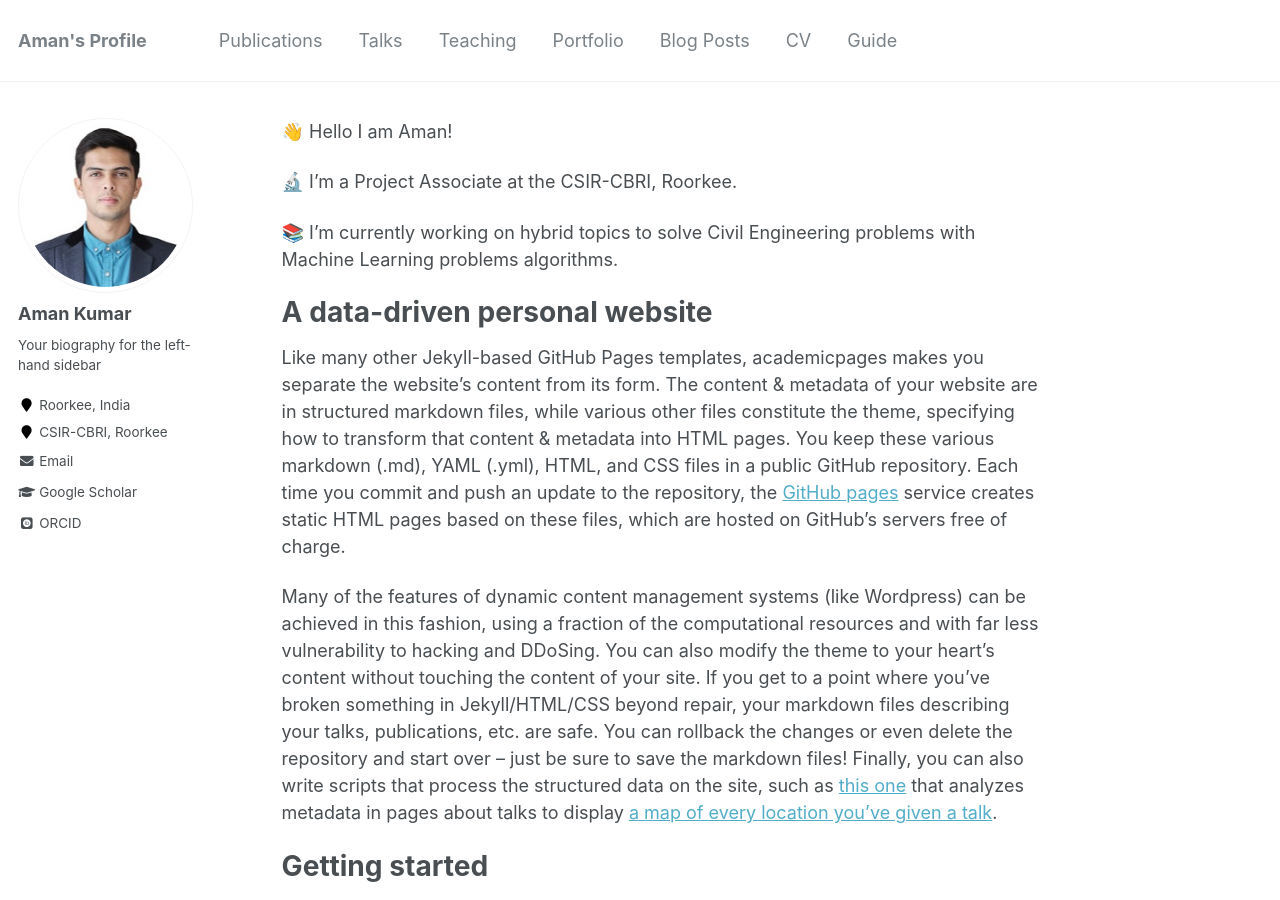
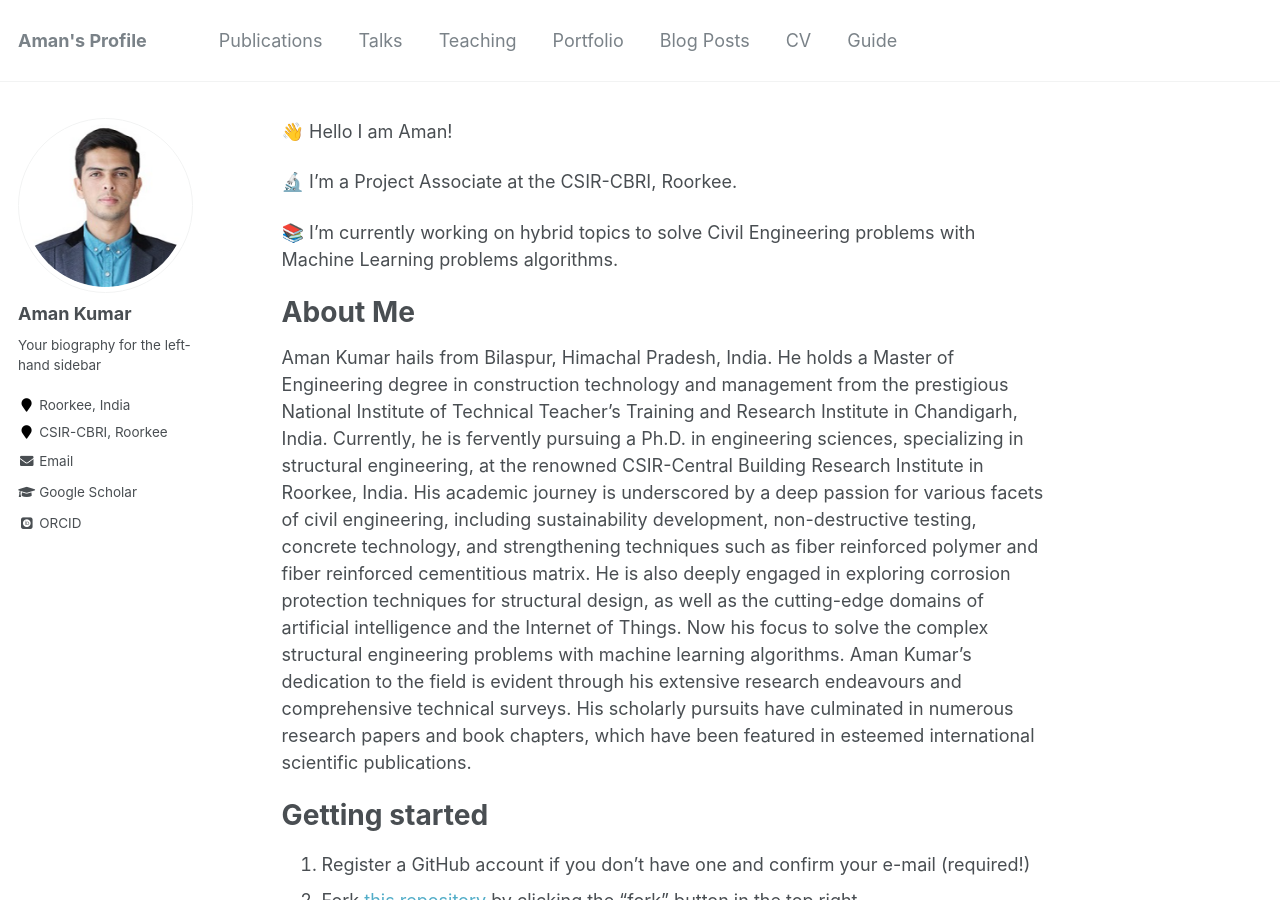
Before and after one commit to mndhiman55/profile, a Jekyll site: the page built from _pages/about.md, in a window 1280 px wide and 900 px high. Built offline with Jekyll 4.4.1, drawn with Linux system fonts in a browser that asks for light colours; some web fonts are replaced.

Commit message:
Update about.md

```diff
--- a/_pages/about.md
+++ b/_pages/about.md
@@ -14,11 +14,12 @@ redirect_from:
 
 📚 I'm currently working on hybrid topics to solve Civil Engineering problems with Machine Learning problems algorithms.
 
-A data-driven personal website
+About Me
 ======
-Like many other Jekyll-based GitHub Pages templates, academicpages makes you separate the website's content from its form. The content & metadata of your website are in structured markdown files, while various other files constitute the theme, specifying how to transform that content & metadata into HTML pages. You keep these various markdown (.md), YAML (.yml), HTML, and CSS files in a public GitHub repository. Each time you commit and push an update to the repository, the [GitHub pages](https://pages.github.com/) service creates static HTML pages based on these files, which are hosted on GitHub's servers free of charge.
+Aman Kumar hails from Bilaspur, Himachal Pradesh, India. He holds a Master of Engineering degree in construction technology and management from the prestigious National Institute of Technical Teacher’s Training and Research Institute in Chandigarh, India.
+Currently, he is fervently pursuing a Ph.D. in engineering sciences, specializing in structural engineering, at the renowned CSIR-Central Building Research Institute in Roorkee, India. His academic journey is underscored by a deep passion for various facets of civil engineering, including sustainability development, non-destructive testing, concrete technology, and strengthening techniques such as fiber reinforced polymer and fiber reinforced cementitious matrix. He is also deeply engaged in exploring corrosion protection techniques for structural design, as well as the cutting-edge domains of artificial intelligence and the Internet of Things. Now his focus to solve the complex structural engineering problems with machine learning algorithms.
+Aman Kumar's dedication to the field is evident through his extensive research endeavours and comprehensive technical surveys. His scholarly pursuits have culminated in numerous research papers and book chapters, which have been featured in esteemed international scientific publications.
 
-Many of the features of dynamic content management systems (like Wordpress) can be achieved in this fashion, using a fraction of the computational resources and with far less vulnerability to hacking and DDoSing. You can also modify the theme to your heart's content without touching the content of your site. If you get to a point where you've broken something in Jekyll/HTML/CSS beyond repair, your markdown files describing your talks, publications, etc. are safe. You can rollback the changes or even delete the repository and start over -- just be sure to save the markdown files! Finally, you can also write scripts that process the structured data on the site, such as [this one](https://github.com/academicpages/academicpages.github.io/blob/master/talkmap.ipynb) that analyzes metadata in pages about talks to display [a map of every location you've given a talk](https://academicpages.github.io/talkmap.html).
 
 Getting started
 ======
```
